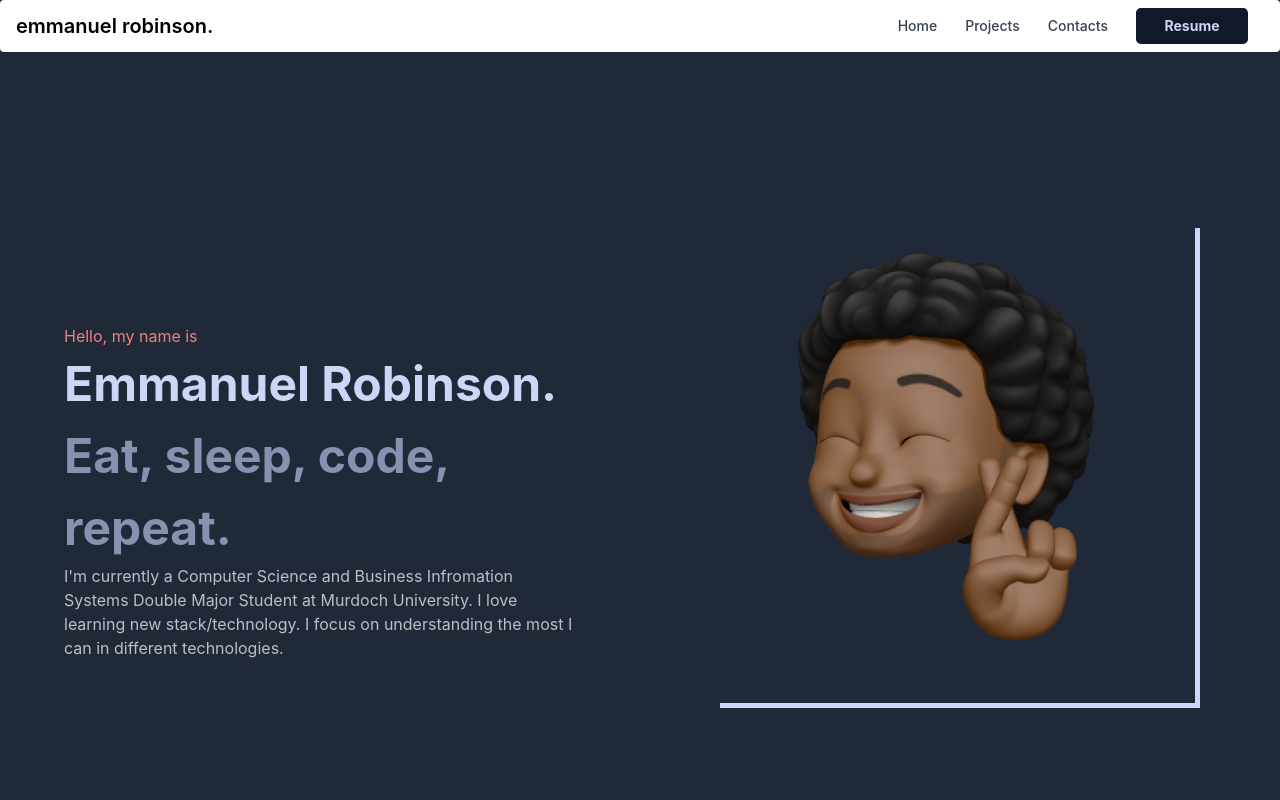
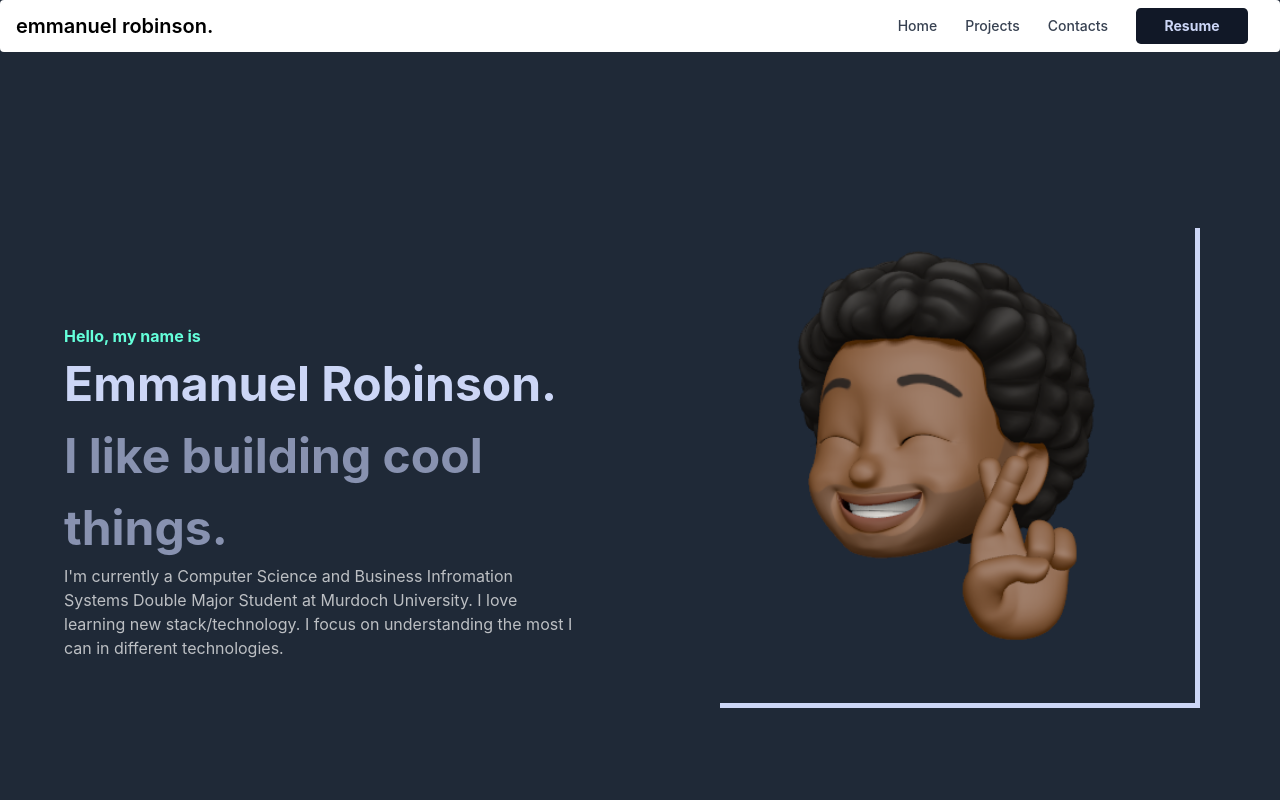
Before and after one commit to emmanuelorobinson/portfolio-website, a Next.js app: page / in a window 1280 px wide. Shown: the top 800 px of the page. Built offline with nearby package versions, Linux system fonts and the light colour scheme.

Commit message:
change in colors and hero text

```diff
--- a/components/Hero.jsx
+++ b/components/Hero.jsx
@@ -7,7 +7,7 @@ const Hero = () => {
       <div className="hero-container ">
         <h1>Hello, my name is</h1>
         <h2>Emmanuel Robinson.</h2>
-        <h3>{"Eat, sleep, code, repeat."}</h3>
+        <h3>{"I like building cool things."}</h3>
         <p>
           {
             "I'm currently a Computer Science and Business Infromation Systems Double Major Student at Murdoch University. I love learning new stack/technology. I focus on understanding the most I can in different technologies."
--- a/styles/globals.css
+++ b/styles/globals.css
@@ -69,7 +69,8 @@ a {
 .hero-section .hero-container h1 {
   font-size: 1rem;
   font-family: var(--font-family);
-  color: lightcoral;
+  font-weight: bold;
+  color: #64ffda;
 }
 
 .hero-section .hero-container h2 {
```
